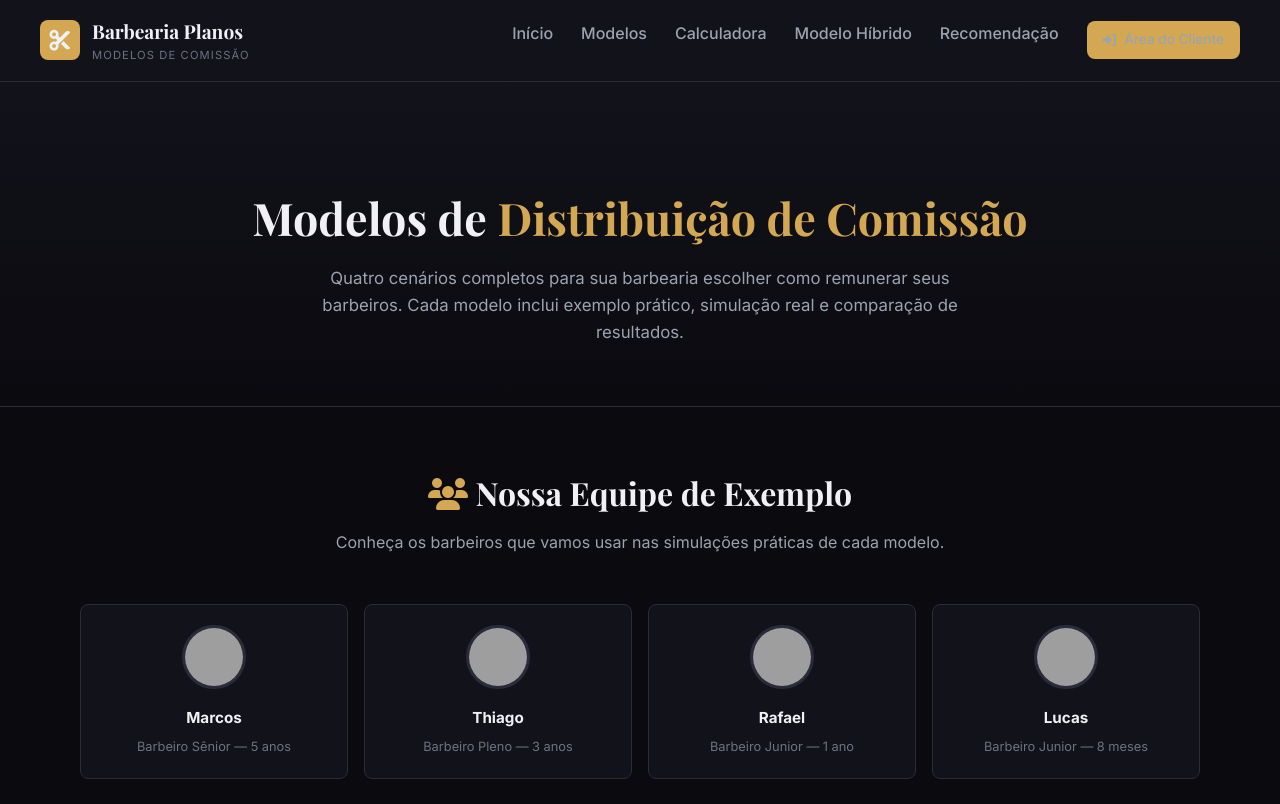
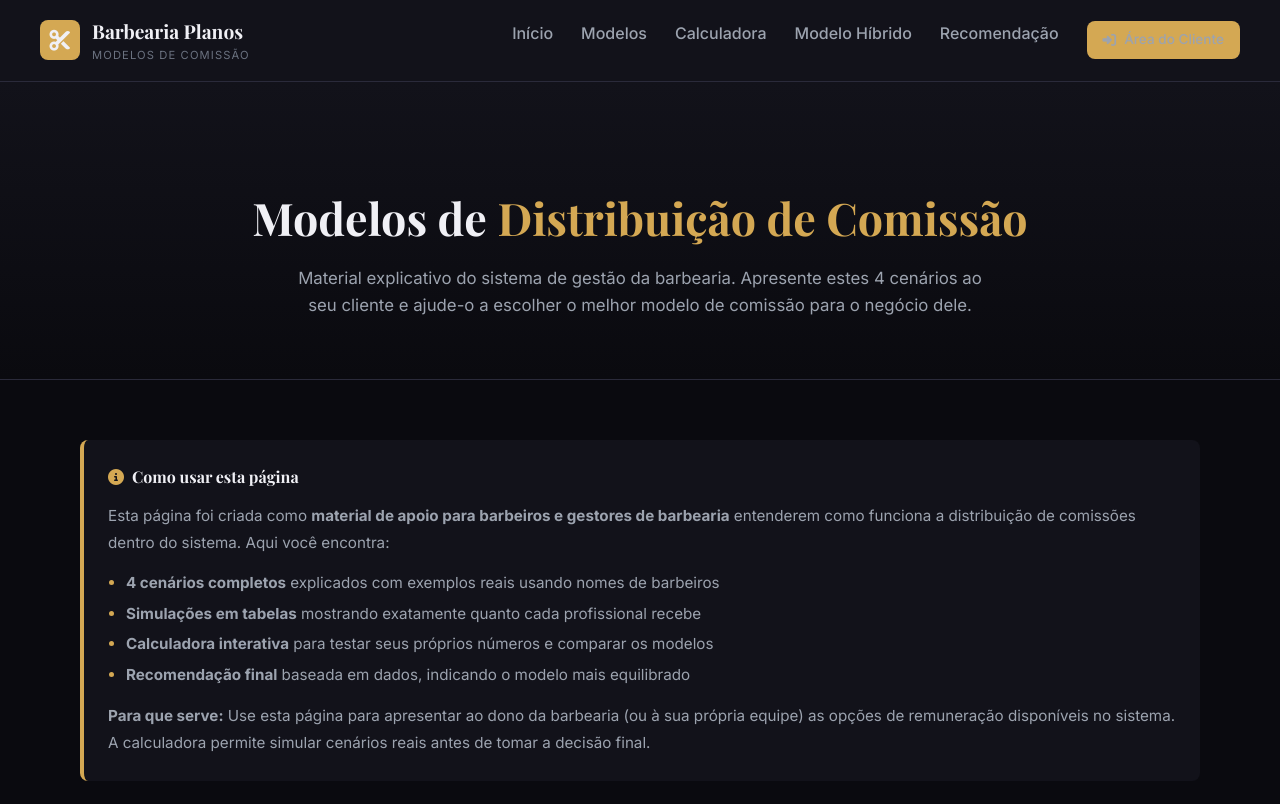
Before and after one commit to hugoDEV-full/barbearia-planos, a plain HTML site: page comissoes.html in a window 1280 px wide. Shown: the top 804 px of the page. Drawn offline with nearby package versions, Linux system fonts and the light colour scheme; grey boxes are pictures that could not be loaded.

Commit message:
docs: adiciona explicacao do proposito da pagina no header
- Atualiza subtitulo do header explicando que e material de apoio
- Adiciona secao 'Sobre esta Pagina' com instrucoes de uso
- Deixa claro que a pagina serve para apresentar opcoes ao cliente

```diff
--- a/comissoes.html
+++ b/comissoes.html
@@ -304,8 +304,23 @@
 
   <header class="comm-header">
     <h1>Modelos de <span>Distribuição de Comissão</span></h1>
-    <p>Quatro cenários completos para sua barbearia escolher como remunerar seus barbeiros. Cada modelo inclui exemplo prático, simulação real e comparação de resultados.</p>
+    <p>Material explicativo do sistema de gestão da barbearia. Apresente estes 4 cenários ao seu cliente e ajude-o a escolher o melhor modelo de comissão para o negócio dele.</p>
   </header>
+
+  <!-- SOBRE ESTA PÁGINA -->
+  <section class="comm-section" id="sobre" style="padding-bottom:20px;">
+    <div class="como-funciona" style="border-left:4px solid var(--accent);margin-bottom:0;">
+      <h4><i class="fas fa-info-circle" style="color:var(--accent);"></i> Como usar esta página</h4>
+      <p>Esta página foi criada como <strong>material de apoio para barbeiros e gestores de barbearia</strong> entenderem como funciona a distribuição de comissões dentro do sistema. Aqui você encontra:</p>
+      <ul>
+        <li><strong>4 cenários completos</strong> explicados com exemplos reais usando nomes de barbeiros</li>
+        <li><strong>Simulações em tabelas</strong> mostrando exatamente quanto cada profissional recebe</li>
+        <li><strong>Calculadora interativa</strong> para testar seus próprios números e comparar os modelos</li>
+        <li><strong>Recomendação final</strong> baseada em dados, indicando o modelo mais equilibrado</li>
+      </ul>
+      <p style="margin-top:12px;"><strong>Para que serve:</strong> Use esta página para apresentar ao dono da barbearia (ou à sua própria equipe) as opções de remuneração disponíveis no sistema. A calculadora permite simular cenários reais antes de tomar a decisão final.</p>
+    </div>
+  </section>
 
   <!-- BARRBEIROS DA SIMULAÇÃO -->
   <section class="comm-section" id="equipe">
```
